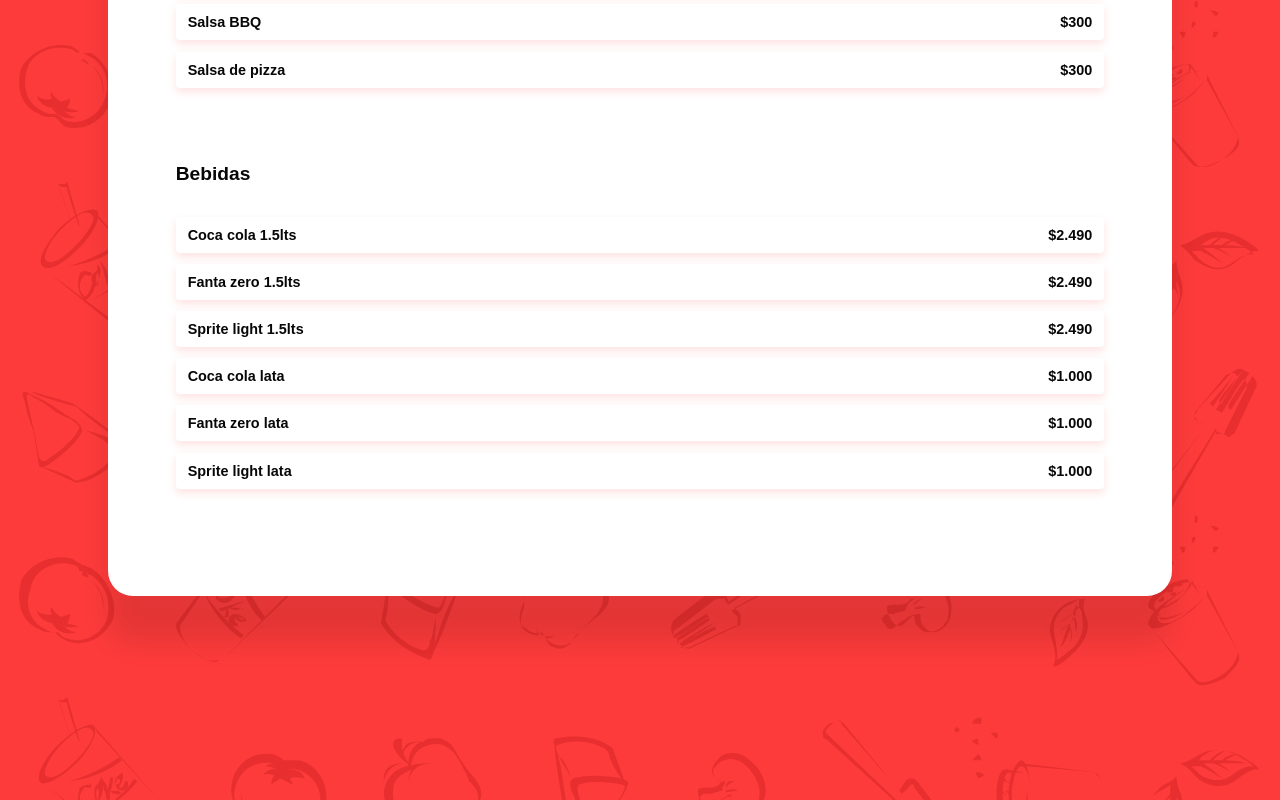
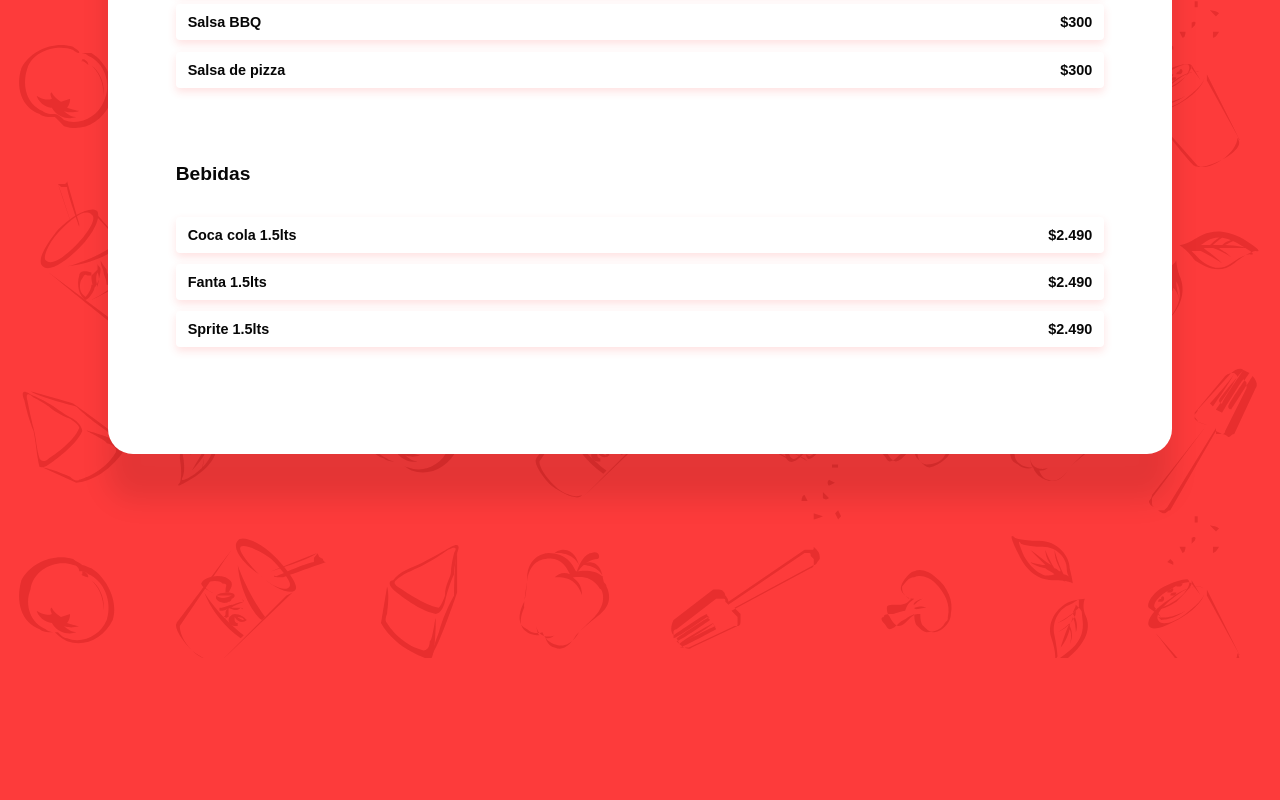
Before and after one commit to rezpo/mealspizza, a React (Create React App) app: page /order in a window 1280 px wide. Shown: the part 4159-4959 px from the top of the page. After the commit the page ends 4817 px from the top, so only its background shows below. Built offline with nearby package versions, Linux system fonts and the light colour scheme; a web font is replaced by a local one.

Commit message:
refactor(dr, order): can remove thumbnail logo

```diff
--- a/src/pages/Order/Order.js
+++ b/src/pages/Order/Order.js
@@ -389,32 +389,14 @@ export default class Order extends Component {
           selectedIndicator: ''
         },
         {
-          name: 'Fanta zero 1.5lts',
+          name: 'Fanta 1.5lts',
           price: 2490,
           isSelected: false,
           selectedIndicator: ''
         },
         {
-          name: 'Sprite light 1.5lts',
+          name: 'Sprite 1.5lts',
           price: 2490,
-          isSelected: false,
-          selectedIndicator: ''
-        },
-        {
-          name: 'Coca cola lata',
-          price: 1000,
-          isSelected: false,
-          selectedIndicator: ''
-        },
-        {
-          name: 'Fanta zero lata',
-          price: 1000,
-          isSelected: false,
-          selectedIndicator: ''
-        },
-        {
-          name: 'Sprite light lata',
-          price: 1000,
           isSelected: false,
           selectedIndicator: ''
         }
```
Also changed, not shown: public/logo192.png, public/logo512.png.
